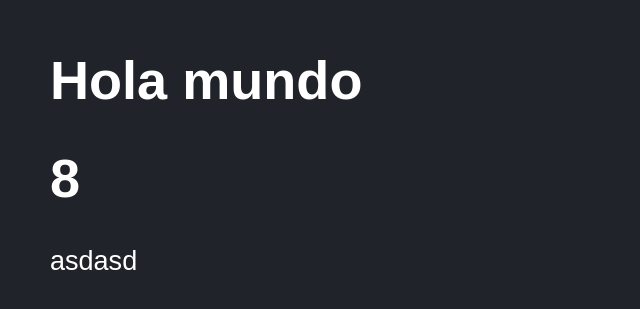
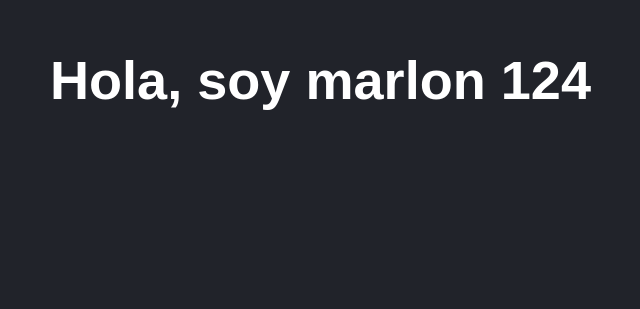
Before and after one commit to marlonp721/counter-app, a React (Vite) app: page / in a window 1280 px wide. Shown: the part 135-444 px from the top of the page, without its empty margins (98-738 px from the left). Built offline with nearby package versions, Linux system fonts and the light colour scheme.

Commit message:
propiedades

```diff
--- a/src/FirstApp.jsx
+++ b/src/FirstApp.jsx
@@ -7,15 +7,15 @@ const getResult = () => {
     return 4+4;
 }
 
-export const FirstApp = () =>
+export const FirstApp = ( {title , subTitle} ) =>
 {
     return (
     <>
-    <h1> Hola mundo</h1>
-    <h1> { getResult() }</h1>
+    <h1> { title } { subTitle + 1 }</h1>
+    {/* <h1> { getResult() }</h1> */}
     {/* <code>{ JSON.stringify(newMessage) }</code> */}
 
-    <p>asdasd</p>
+    {/* <p>asdasd</p> */}
     </>
     );
 };
--- a/src/main.jsx
+++ b/src/main.jsx
@@ -7,6 +7,6 @@ import './styles.css'
 
 ReactDOM.createRoot(document.getElementById('root')).render(
   <React.StrictMode>
-    <FirstApp />
+    <FirstApp title="Hola, soy marlon" subTitle={ 123 }/>
   </React.StrictMode>
 )
```
